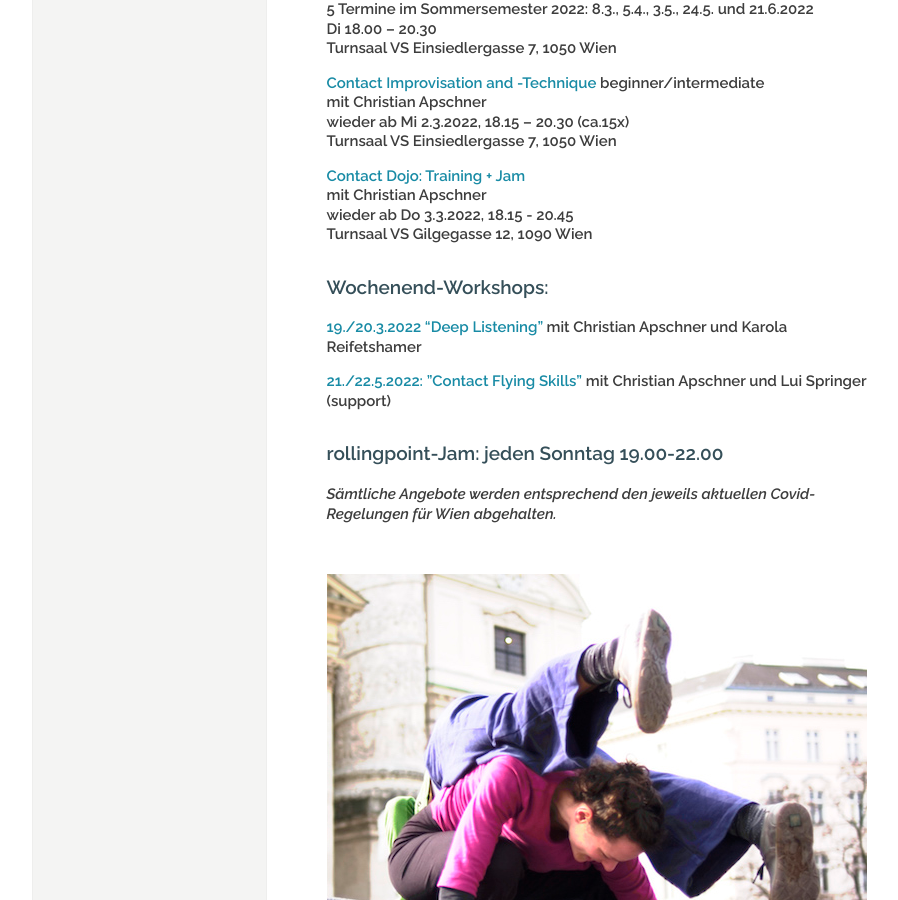
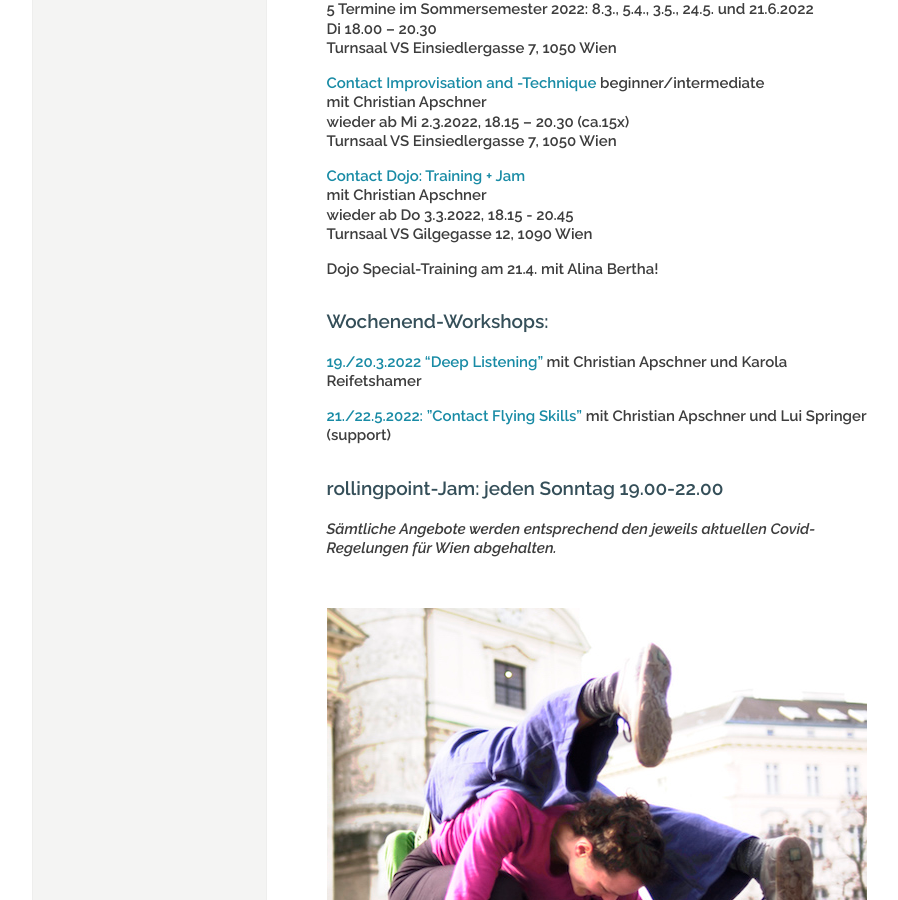
Before and after one commit to manulari/rollingpointat, a Jekyll site: the page built from _pages_de/index.md, in a window 1280 px wide and 900 px high, scrolled down 1425 px. Shown: the whole window, without its empty margins (152-1050 px from the left). Built offline with Jekyll 4.4.1, drawn with Linux system fonts in a browser that asks for light colours; comment, search, counter and statistics services are not loaded.

Commit message:
Update page (de) “index”

```diff
--- a/_pages_de/index.md
+++ b/_pages_de/index.md
@@ -23,8 +23,6 @@ Fotocredit: Johannes Stolba
 
 ### Abendkurse Sommersemester 2022:
 
-
-
 **[„Opening, Folding, Release“ Zeitgenössisches Tanztraining](/kurse#mo)** **open level**\
 **mit maRia Probst**  \
 **wieder ab Mo 28.2.– 20.6.2022, 18.10 - 20.10 (ca.14x)**\
@@ -46,6 +44,8 @@ Turnsaal VS Einsiedlergasse 7, 1050 Wien**
 **wieder ab Do 3.3.2022, 18.15 - 20.45**\
 **Turnsaal VS Gilgegasse 12, 1090 Wien**
 
+**Dojo Special-Training am 21.4. mit Alina Bertha!**
+
 ### Wochenend-Workshops:
 
 **[19./20.3.2022 "Deep Listening"](/workshops#deeplistening) mit Christian Apschner und Karola Reifetshamer**
```
